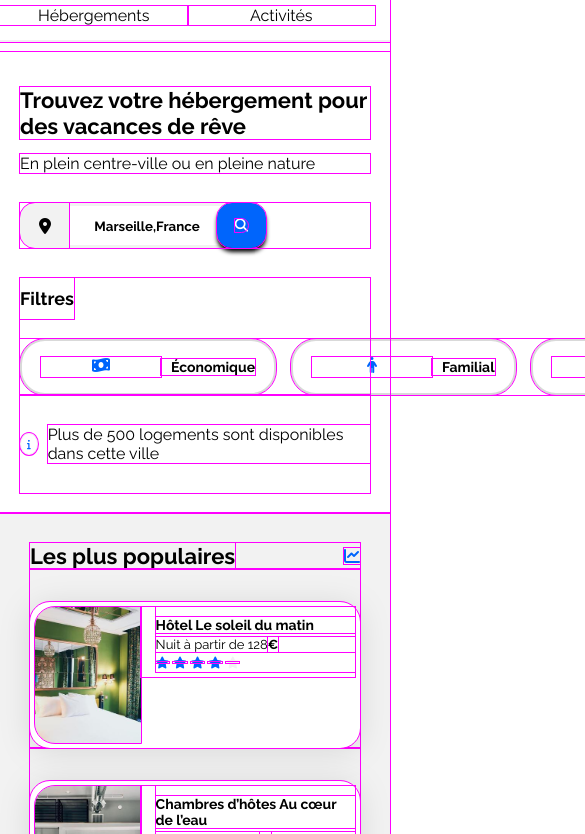
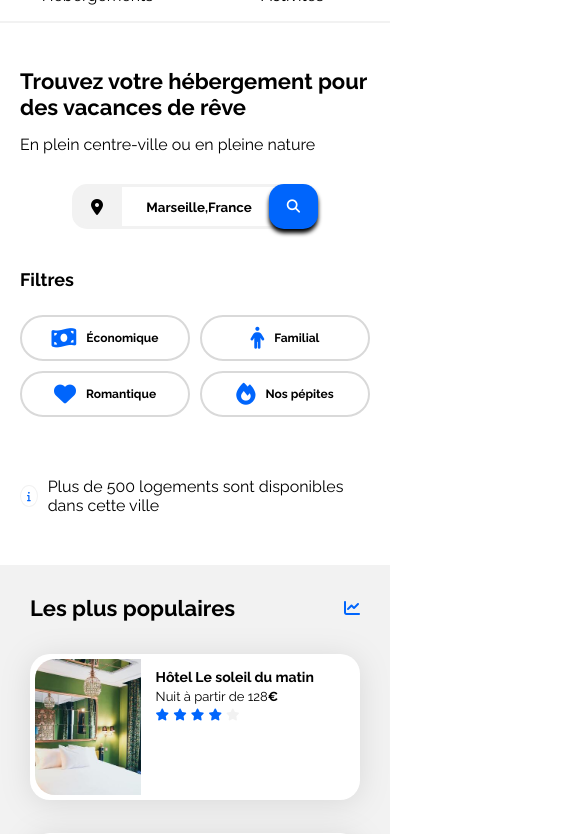
Before and after one commit to Laeti2b1987/BookiStartercodeLaeti2b1987, a plain HTML site: page index.html in a window 390 px wide. Shown: the part 85-919 px from the top of the page, 585 px wide, since content can reach past the window. Drawn offline with Linux system fonts and the light colour scheme.

Commit message:
Update phones.css

```diff
--- a/css/phones.css
+++ b/css/phones.css
@@ -4,71 +4,57 @@
     .main-container {
         width: 100%;
         padding: 0;
+    }
 
-    }
- *{
-    outline: 1px solid magenta;
- }
     /* Header*/
 
     header {
         width: 100%;
-    display: flex;
         flex-direction: column;
-    align-items: center;
-
+        justify-content: center;
     }
 
     #logo {
-    font-size: 24px; /* Ajusté pour mobile */
+        font-size: 24px;
         padding: 25px;
-    text-align: center;
+        display: flex;
+        justify-content: center;
     }
 
     nav {
         width: 100%;
-    display: flex;
-    flex-direction: column;
-    align-items: center;
-    text-align: center;
         padding: 0;
-
     }
 
-  .lien{
-    display:flex;
+    nav .lien {
         width: 100%;
-    border-bottom: 2px solid #f2f2f2;
-    padding-bottom: 15px;
-    gap:0px
-
-
+        gap: 0px;
+        border-bottom: 2px solid #F2F2F2;
     }
 
-  .lien-element{
-              /* prend toute la ligne */
-    width: 187.50px;                /* s'étire sur toute la largeur du conteneur */
+    nav li {
+        width: 100%;
+        height: 100%;
         text-align: center;
-
     }
 
-  .lien-element a{
+    nav .lien-element {
+        display: block;
         width: 100%;
+        text-align: center;
     }
+
     .lien-element:hover::after {
-    width:100%;
-    top:33px;
-
+        top: 35px;
     }
 
     /****** Search Hebergements ***********/
 
-
-    .search-hebergement{
+    .search-hebergement {
         margin: 0px;
         padding: 20px;
+    }
 
-    }
     #search-submit .Rechercher {
         display: none;
     }
@@ -76,74 +62,62 @@
     #search-submit i.fa-magnifying-glass {
         display: inline;
         text-align: center;
+    }
 
-
+    form {
+        width: 100%;
+        grid-template-columns: 50px 147px 49px;
+        justify-content: center;
     }
 
     #search-submit {
         width: 49px;
         border-radius: 15px 15px 15px 15px;
         box-shadow: 0px 4px 4px 0px rgba(0, 0, 0.25);
+    }
 
- }
- #search{
+    #search {
         border-right: solid #F2F2F2;
         width: 150px;
-
-
     }
 
-    #filtres {
-        margin-bottom: 10px;
-
+    .filtres-liste {
+        display: grid;
+        grid-template-columns: repeat(2, 1fr);
+        /* 2 colonnes */
+        gap: 10px;
+        width: 100%;
+        justify-content: center;
     }
 
-    .filtres-container {
-        flex-direction: row;
-        flex-wrap: wrap;
-        margin: 0;
-        gap:10px;
+    .filtres-title {
+        font-size: 12px;
+    }
 
-    }
-    .filtres-container li i{
-        width: 120px;
-        height: 20px;
-        font-size: 16px;
-        text-align: center;
-    }
-    .filtres-title {
-        font-size: 14px;
-
-    }
-    .info-filtres{
-        padding:15px 0px 15px 0px;
+    .info-filtres {
+        padding: 15px 0px 15px 0px;
     }
 
     /* Hebergements and populaires*/
+
     .hebergements-and-populaires {
         flex-direction: column-reverse;
-
     }
 
     .hebergements-and-populaires section {
         border-radius: 0px;
         width: 100%;
+    }
 
-
+    .hebergements-and-populaires .hebergements {
+        background-color: white;
     }
 
     /* Hebergements*/
-    .hebergements-and-populaires .hebergements{
-        background-color: white;
-    }
 
     .hebergements {
         width: 100%;
-
-
     }
-
-
 
     .hebergements-cards a {
         width: 100%;
@@ -151,13 +125,9 @@
 
     /* Populaires*/
 
-
     .populaires {
         width: 100%;
-        margin-top:0;
-
-
-
+        margin-top: 0;
     }
 
     .populaires-cards {
@@ -167,8 +137,6 @@
         justify-content: space-between;
     }
 
-
-
     .populaires-cards a {
         width: 100%;
     }
@@ -177,7 +145,6 @@
 
     .activites {
         width: 100%;
-
     }
 
     .activites-cards {
@@ -185,17 +152,14 @@
         flex-direction: column;
         flex-wrap: wrap;
         justify-content: space-between;
-
     }
 
     .activites-cards .card {
         width: 100%;
-
     }
 
     .activites-cards a {
         width: 100%;
-
     }
 
     .activites-cards img {
@@ -204,6 +168,7 @@
     }
 
     /* Footer*/
+
     footer {
         width: 100%;
         display: flex;
@@ -211,16 +176,11 @@
         flex-direction: column;
         margin: 0;
         padding: 0;
-
     }
 
     .footer-content {
         width: 100%;
         padding-left: 30px;
         box-sizing: border-box;
-
-
-
-
     }
 }
```
Lines whose indentation alone changed are shown as unchanged.
